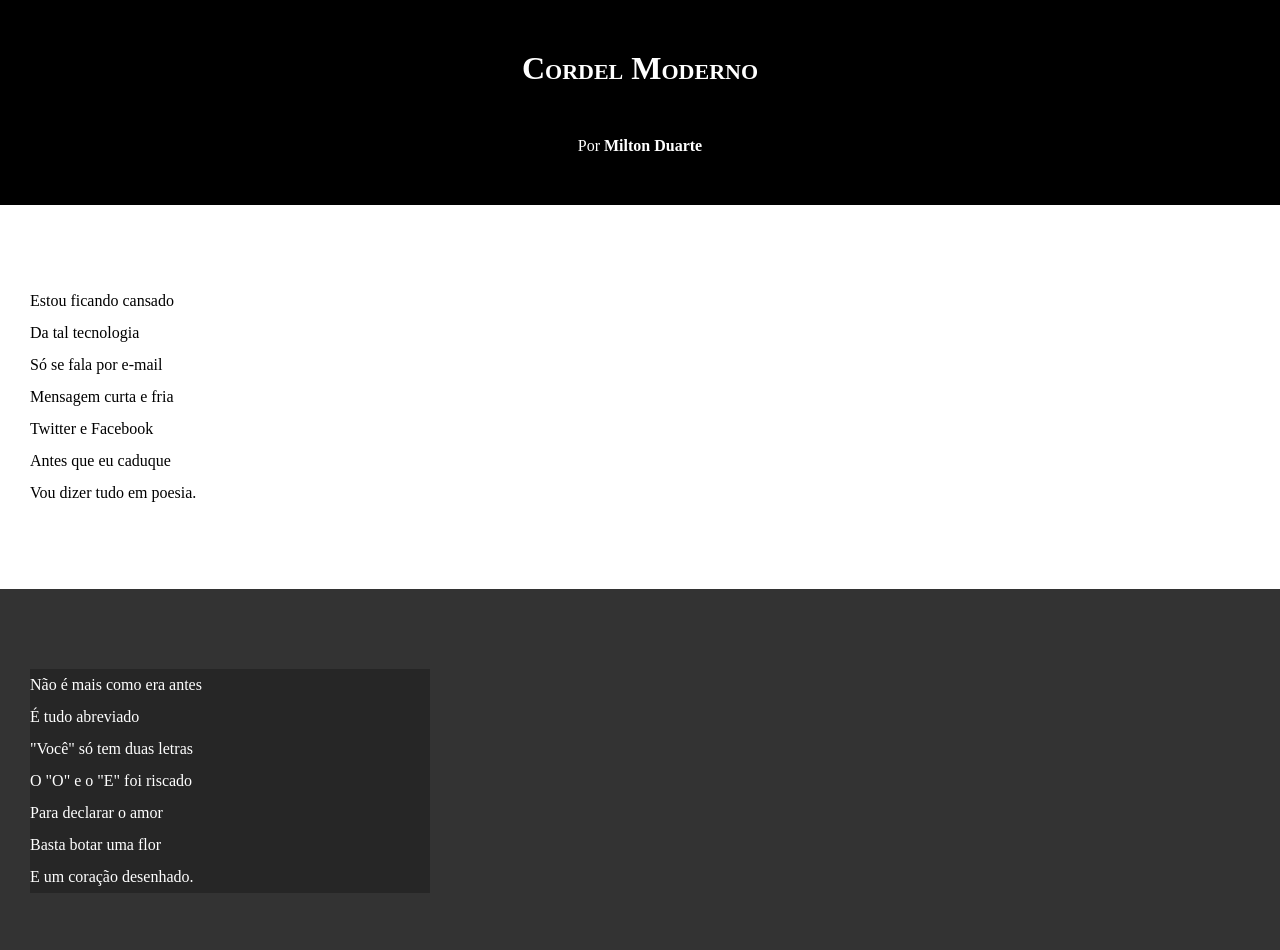
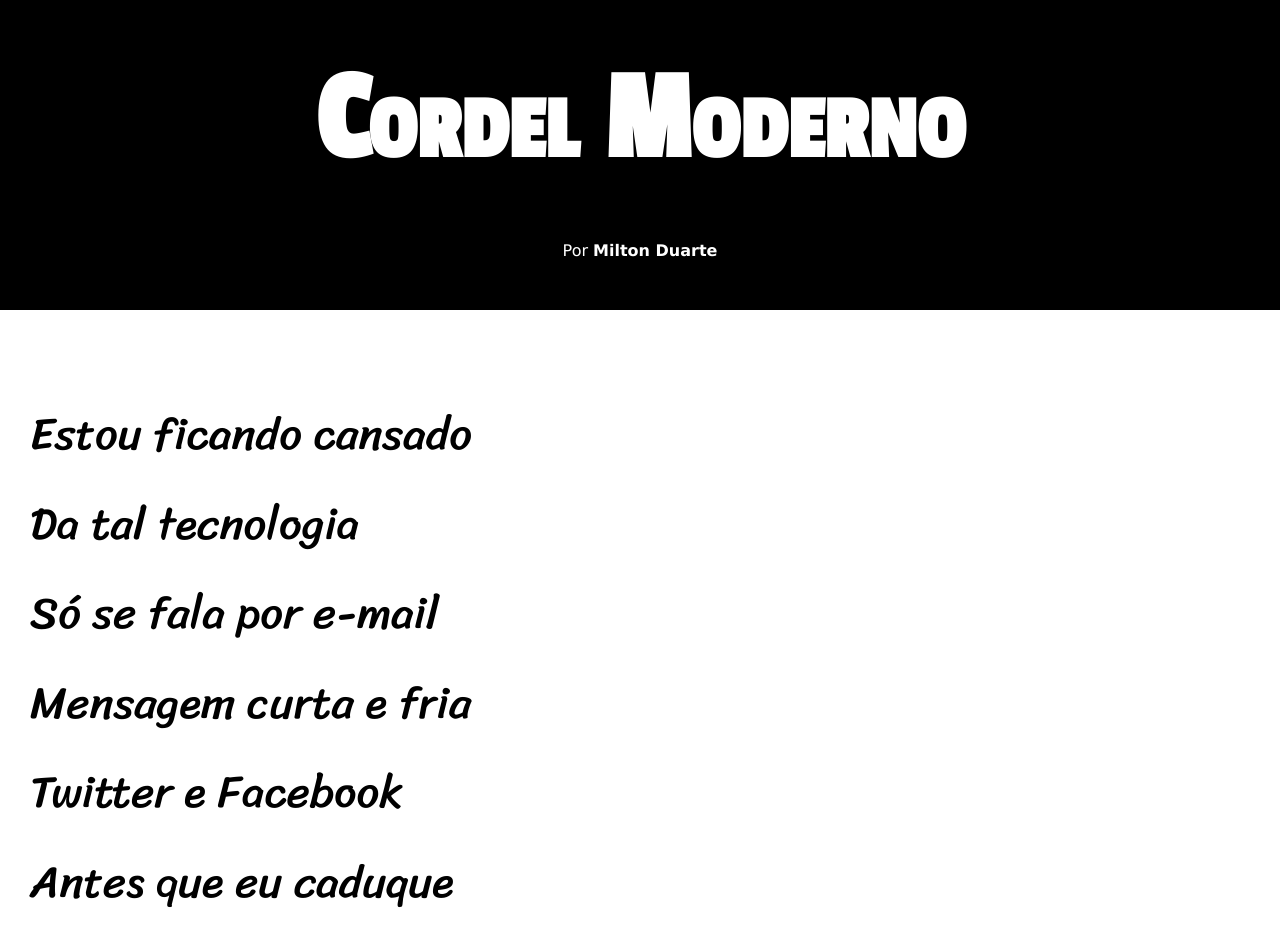
Before and after one commit to Leansant/html-css, a plain HTML site: page desafios/d012/index.html in a window 1280 px wide. Shown: the top 950 px of the page. Drawn offline with Linux system fonts and the light colour scheme.

Commit message:
atualização dos estilos desafio 12

```diff
--- a/desafios/d012/estilos/style.css
+++ b/desafios/d012/estilos/style.css
@@ -1,4 +1,16 @@
 @charset "UTF-8";
+
+@import url('https://fonts.googleapis.com/css2?family=Passion+One&display=swap');
+
+@import url('https://fonts.googleapis.com/css2?family=Sriracha&display=swap');
+
+
+:root {
+    --font1: Verdana, Geneva, Tahoma, sans-serif;
+    --font2: 'Passion One', cursive;
+    --font3: 'Sriracha', cursive;
+
+}
 
 * {
     margin: 0px;
@@ -8,21 +20,27 @@
 html, body {
     min-height: 100vh;
     background-color: darkgray;
+    font-family: var(--font1);
 }
 
 header {
     background-color: black;
     color: white;
     text-align: center;
+
 }
 
 header > h1 {
+    font-variant: small-caps;
     padding: 50px;
-    font-variant: small-caps
+    font-family: var(--font2);
+    font-size: 10vw;
+
 }
 
 header > p {
     padding-bottom: 50px;
+
 }
 
 
@@ -41,6 +59,8 @@ section {
     padding-bottom: 10vh;
     line-height: 2em;
     padding-left: 30px;
+    font-family: var(--font3);
+    font-size: 3.5vw;
 
 }
 
@@ -56,8 +76,9 @@ section.imagem {
 }
 
 section.imagem > p {
+    display: inline-block;
+    padding: 5px;
     background-color: rgba(0, 0, 0, 0.253);
-    width: 400px;
 }
 
 footer {
```
